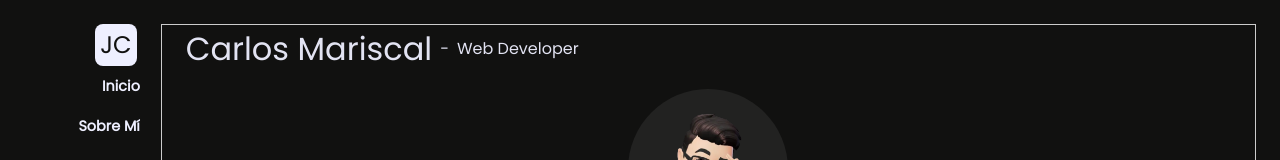
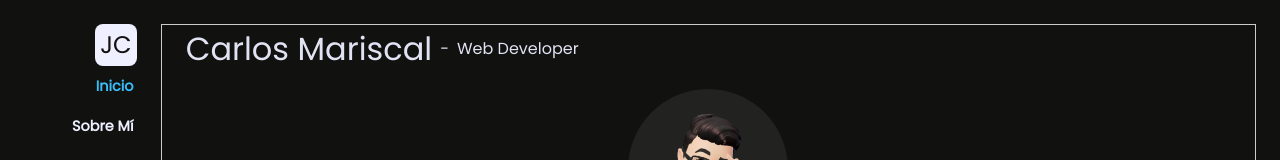
Before and after one commit to jcarlosMariscal/jcarlosMariscal, a Vue app: page / in a window 1280 px wide. Shown: the top 160 px of the page. Built offline with nearby package versions, Linux system fonts and the light colour scheme.

Commit message:
Estilos sección activa

```diff
--- a/src/components/pure/ButtonHeader.vue
+++ b/src/components/pure/ButtonHeader.vue
@@ -1,8 +1,11 @@
 <template>
   <li class="menu__option">
-    <router-link :to="props.nav.to" class="header-anim item draw">{{
-      props.nav.title
-    }}</router-link>
+    <router-link
+      :to="props.nav.to"
+      class="header-anim item"
+      activeClass="item-active"
+      >{{ props.nav.title }}</router-link
+    >
   </li>
 </template>
 
@@ -24,7 +27,7 @@ const props = defineProps({
 <style scoped>
 .menu__option .item {
   text-align: center;
-  width: 100%;
+  /* width: 100%; */
   padding: 0 0.3rem;
   display: flex;
   align-items: center;
@@ -42,6 +45,10 @@ const props = defineProps({
   color: var(--color-primary);
   /* border-bottom: 1px solid var(--color-primary); */
 }
+.item-active {
+  color: var(--color-primary) !important;
+  /* border-bottom: 1px solid var(--color-primary); */
+}
 @media screen and (max-width: 500px) {
   .menu__option .item {
     display: flex;
```
